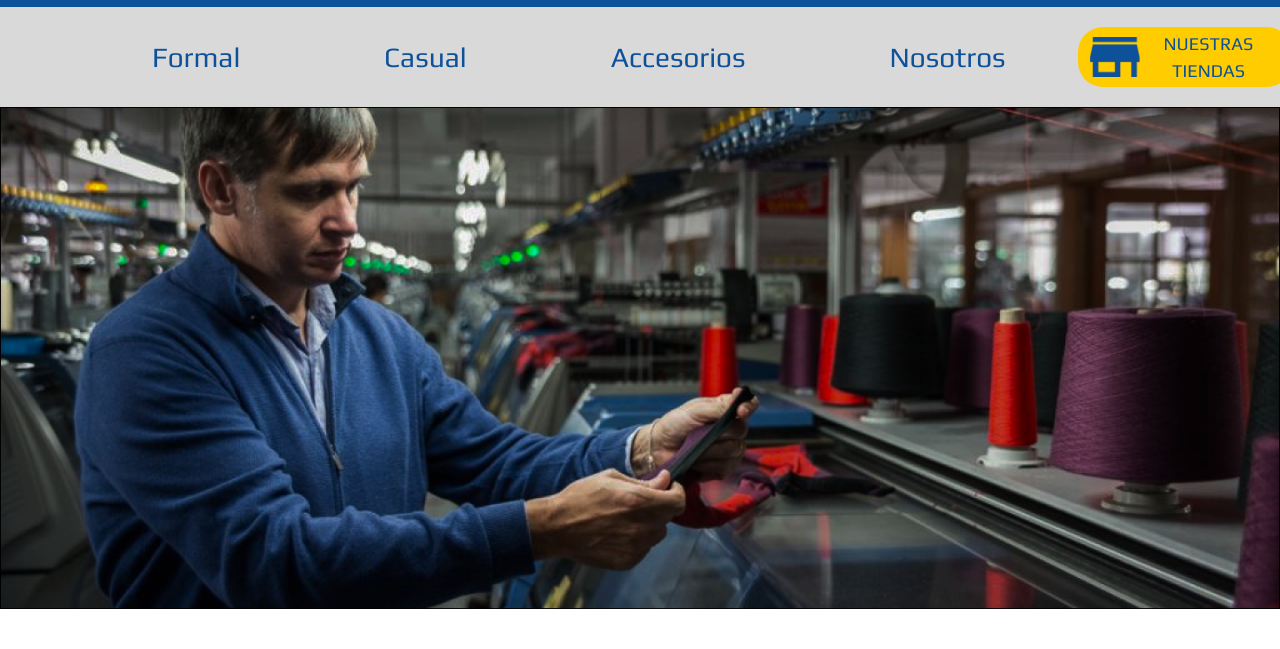
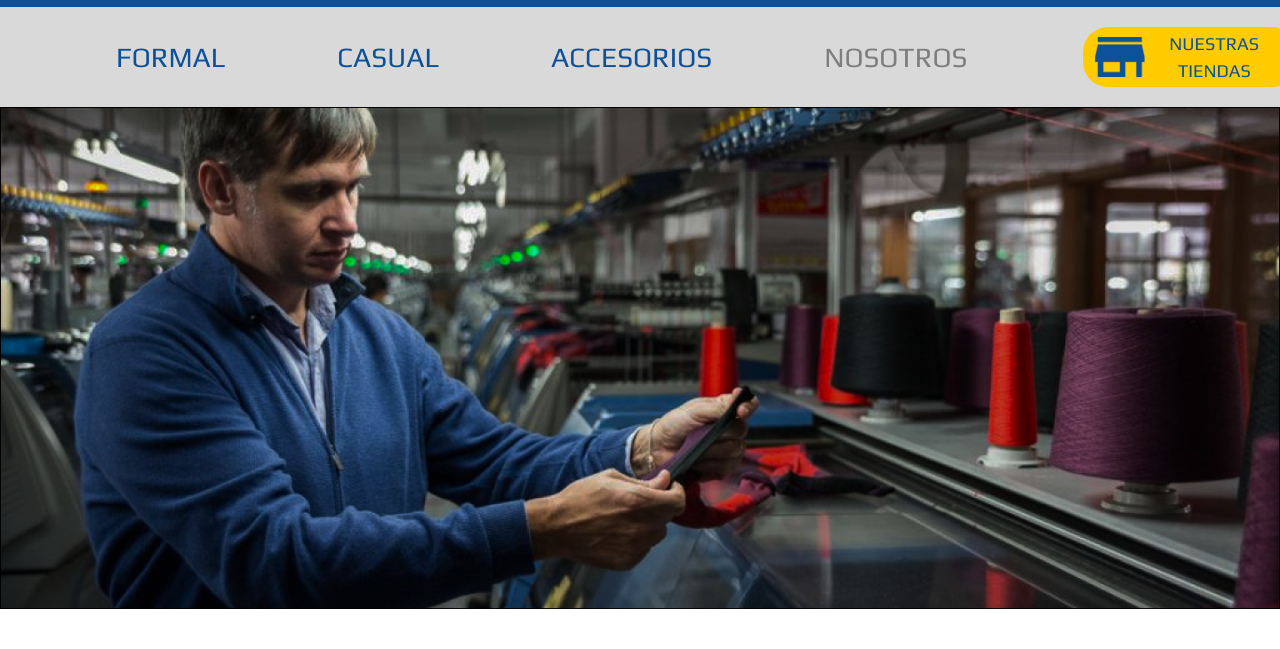
Before and after one commit to RenzoLenes/comision-39315-betto, a plain HTML site: page pages/quienes-somos.html in a window 1280 px wide. Shown: the part 93-742 px from the top of the page. Drawn offline with nearby package versions, Linux system fonts and the light colour scheme.

Commit message:
navbar con boostrap para cambiar color en la pagina donde se ubique-falta testear responsive navbar

```diff
--- a/css/estilos.css
+++ b/css/estilos.css
@@ -87,9 +87,9 @@
     justify-content: space-between;
 }
 .navigation-content .navigation-menu{
-    padding-left: 5rem;
+    padding-left: 6rem;
 }
-nav ul {
+/* nav ul {
     list-style: none;
     margin: 0;
     padding: 0;
@@ -108,10 +108,17 @@ nav a {
     justify-content: space-between;
     text-decoration: none;
     color: #0D519B;
+} */
+
+.navbar-nav .nav-link.active{
+    color:rgba(0, 0, 0, 0.42);
 }
-
-
-
+.navigation-menu .navbar-nav li{
+    padding-right: 6rem;
+}
+.navigation-menu .navbar-nav li a{
+    color: #0D519B;
+}
 .navigation-content .navigation-cart{
     display: flex;
     gap: 10%;
--- a/pages/quienes-somos.html
+++ b/pages/quienes-somos.html
@@ -46,14 +46,36 @@
      <div class="navigation-container">
          <div class="navigation-content">
              <div class="navigation-menu">
-                 <nav>
-                     <ul>
-                         <li><a href="./formal.html">Formal</a></li>
-                         <li><a href="./casual.html">Casual</a></li>
-                         <li><a href="./accesorios.html">Accesorios</a></li>
-                         <li><a href="./quienes-somos.html">Nosotros</a></li>
-                     </ul>
-                 </nav>
+                <nav class="navbar navbar-expand-lg">
+                    <div class="container-fluid">
+
+
+                      <div class="collapse navbar-collapse" id="navbarNav">
+                        <ul class="navbar-nav">
+                          <li class="nav-item">
+                            <a class="nav-link" aria-current="page" href="./formal.html">FORMAL</a>
+                          </li>
+                          <li class="nav-item">
+                            <a class="nav-link" aria-current="page" href="./casual.html">CASUAL</a>
+                          </li>
+                          <li class="nav-item">
+                            <a class="nav-link" href="./accesorios.html">ACCESORIOS</a>
+                          </li>
+                          <li class="nav-item">
+                            <a class="nav-link active" href="./quienes-somos.html">NOSOTROS</a>
+                          </li>
+                        </ul>
+                      </div>
+                    </div>
+                  </nav>
+                <!-- <nav>
+                    <ul>
+                        <li><a href="./pages/formal.html">Formal</a></li>
+                        <li><a href="./pages/casual.html">Casual</a></li>
+                        <li><a href="./pages/accesorios.html">Accesorios</a></li>
+                        <li><a href="./pages/quienes-somos.html">Nosotros</a></li>
+                    </ul>
+                </nav> -->
              </div>
 
              <div class="navigation-cart">
```
Also changed, not shown: index.html (+24 -2 lines), pages/accesorios.html (+30 -8 lines), pages/casual.html (+30 -8 lines), pages/formal.html (+30 -8 lines).
